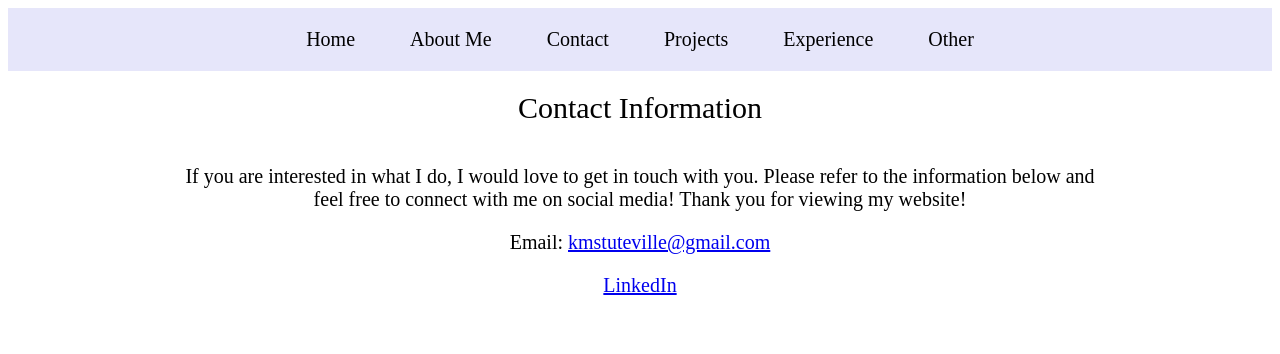
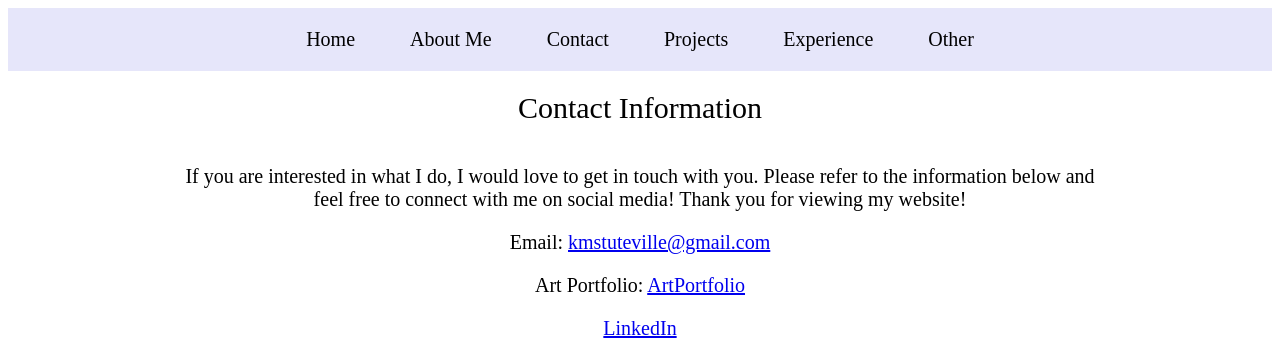
Before and after one commit to Kstuteville/Kstuteville.github.io, a plain HTML site: page contact.html in a window 1280 px wide. Shown: the top 354 px of the page. Drawn offline with Linux system fonts and the light colour scheme.

Commit message:
Update contact.html

```diff
--- a/contact.html
+++ b/contact.html
@@ -33,6 +33,11 @@
    Email: <a href=mailto:"kmstuteville@gmail.com">kmstuteville@gmail.com</a>
      </p>
 
+  <p>
+   Art Portfolio:  <a href="https://www.linkedin.com/in/kaylie-stuteville-758274236/">ArtPortfolio</a>
+</p>
+     </p>
+
 <p>
   <a href="https://www.linkedin.com/in/kaylie-stuteville-758274236/">LinkedIn</a>
 </p>
```
